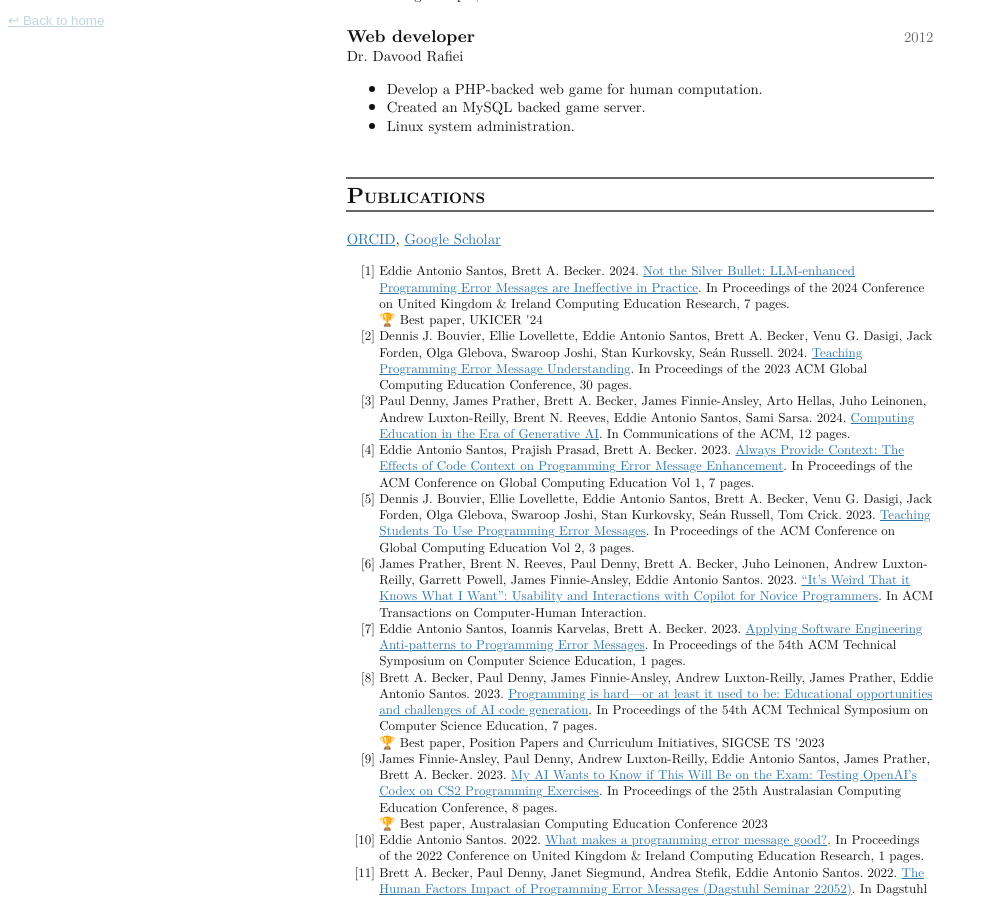
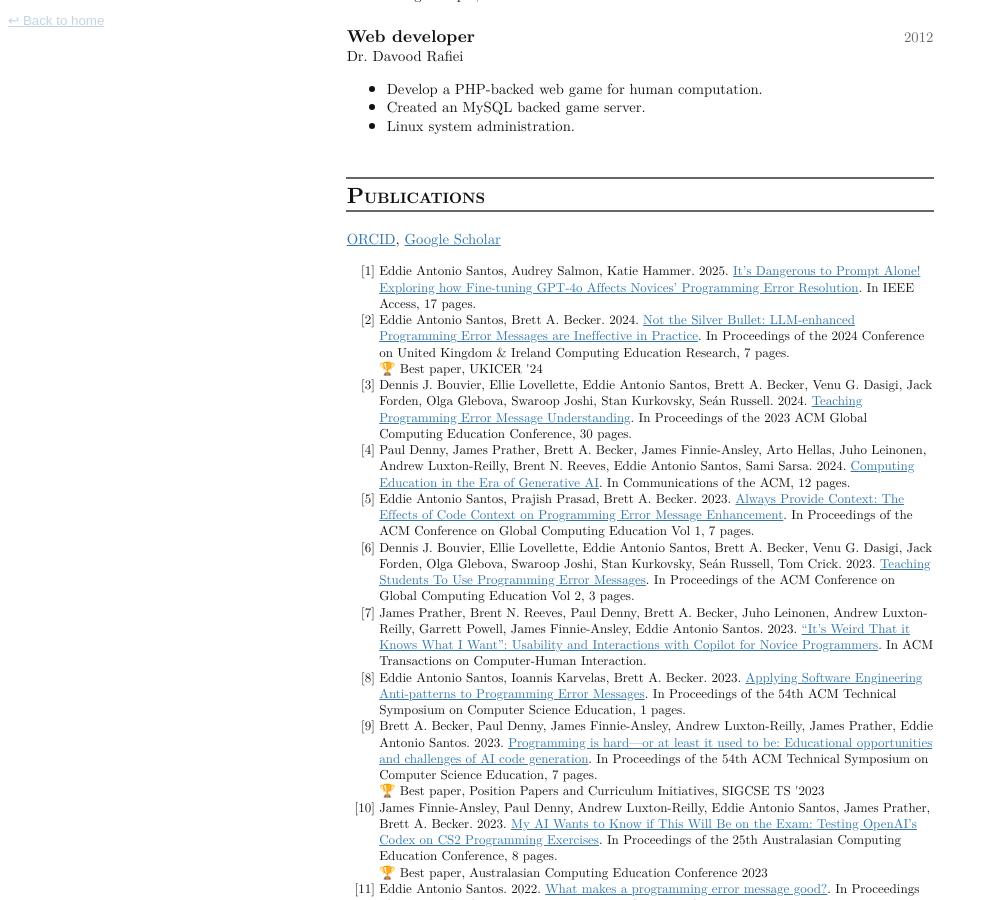
Before and after one commit to eddieantonio/eddieantonio.github.io, a Jekyll site: the page built from cv/index.html, in a window 1280 px wide and 900 px high, scrolled down 3164 px. Shown: the whole window, without its empty margins (0-988 px from the left). Built offline with Jekyll 4.4.1, drawn with Linux system fonts in a browser that asks for light colours.

Commit message:
Add “It’s dangerous” to CV

```diff
--- a/_data/cv.yml
+++ b/_data/cv.yml
@@ -266,6 +266,16 @@ skills:
      - LaTeX
 
 publications:
+  - title: "It’s Dangerous to Prompt Alone! Exploring how Fine-tuning GPT-4o Affects Novices’ Programming Error Resolution"
+    year: 2025
+    authors:
+      - Eddie Antonio Santos
+      - Audrey Salmon
+      - Katie Hammer
+    venue: IEEE Access
+    pages: 17
+    url: https://doi.org/10.1109/ACCESS.2025.3613500
+
   - title: "Not the Silver Bullet: LLM-enhanced Programming Error Messages are Ineffective in Practice"
     year: 2024
     authors:
```
